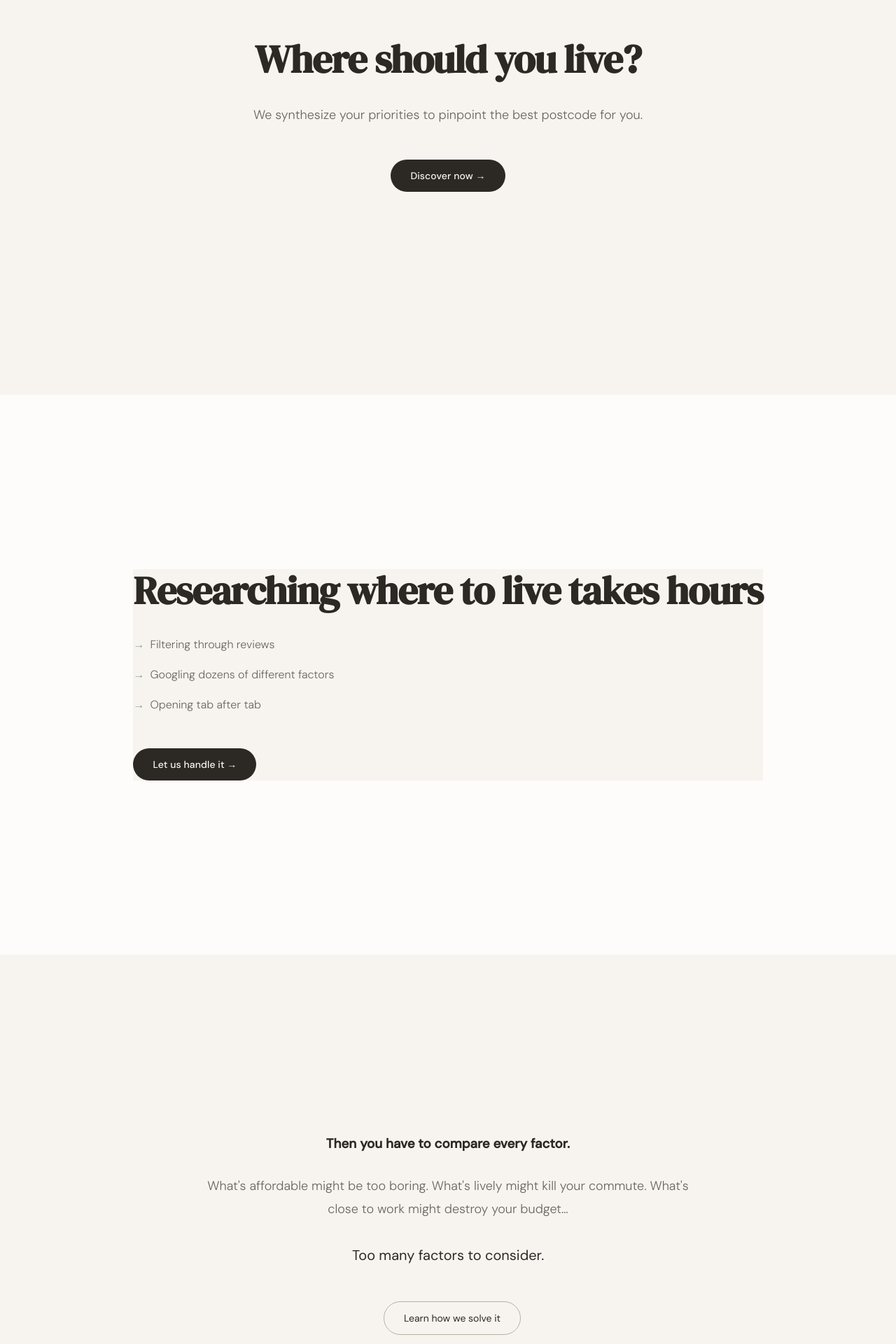
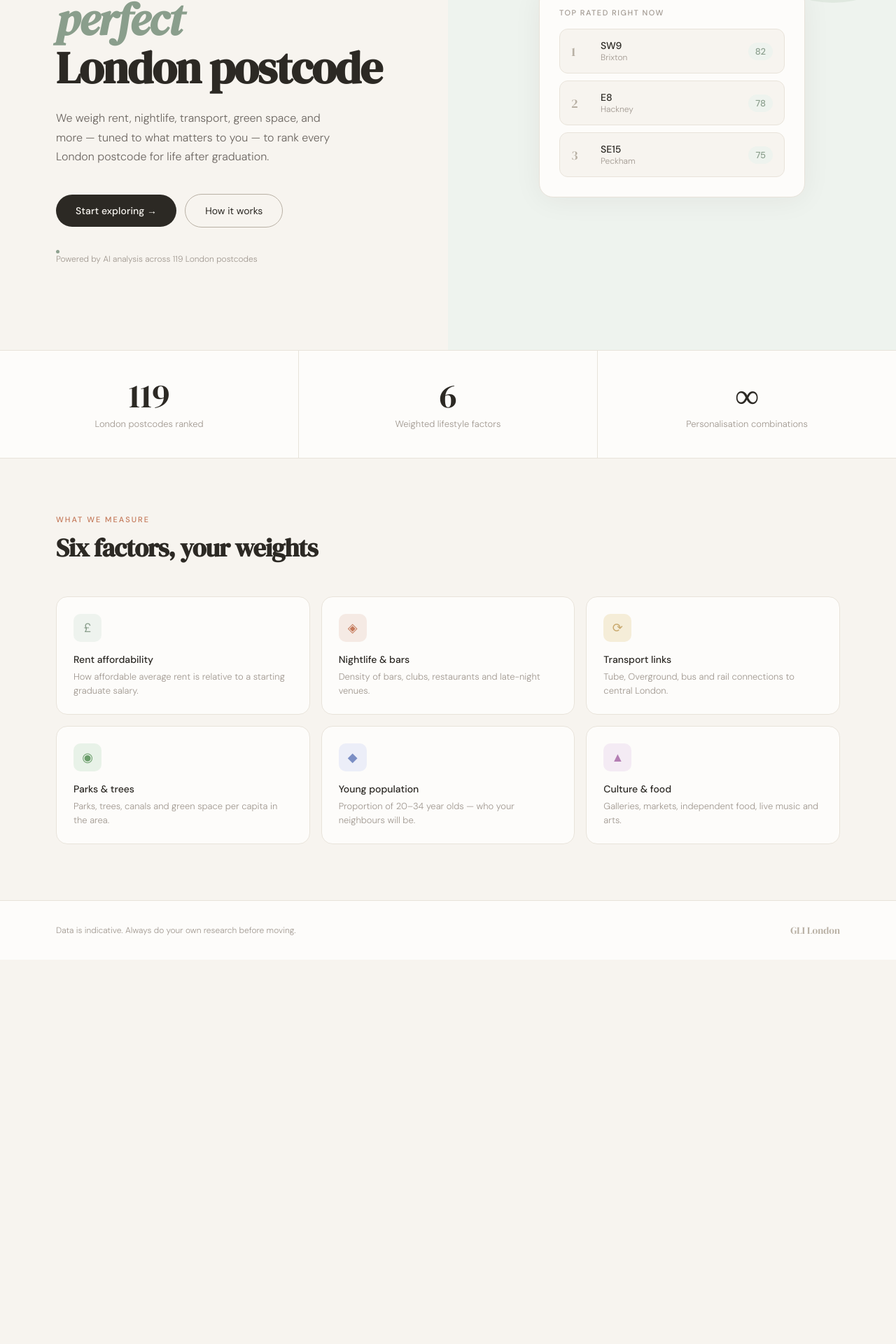
Before and after one commit to 26dec4y62/hackathon2026, a React (Vite) app: page / in a window 1280 px wide. Shown: the part 300-2220 px from the top of the page at 70% size. After the commit the page ends 1671 px from the top, so only its background shows below. Built offline with nearby package versions, Linux system fonts and the light colour scheme.

Commit message:
Revert "text added"
This reverts commit 17644a9ef1aeb47b12ea159602914526affa9ba3.

```diff
--- a/src/App.jsx
+++ b/src/App.jsx
@@ -454,92 +454,6 @@ const style = `
     display: block;
     cursor: crosshair;
   }
-
-  /* ───────── LANDING SECTIONS ───────── */
-  .landing-section {
-    min-height: 100vh;
-    display: flex;
-    align-items: center;
-    justify-content: center;
-    padding: 80px 40px;
-    text-align: center;
-  }
-
-  .landing-section.primary {
-    background: var(--cream);
-  }
-
-  .landing-section.secondary {
-    background: var(--warm-white);
-  }
-
-  .landing-section-content {
-    max-width: 700px;
-    margin: 0 auto;
-  }
-
-  .landing-section h2 {
-    font-family: 'DM Serif Display', serif;
-    font-size: clamp(36px, 5vw, 56px);
-    letter-spacing: -1px;
-    color: var(--ink);
-    margin-bottom: 32px;
-    line-height: 1.1;
-  }
-
-  .landing-section p {
-    font-size: 18px;
-    color: var(--ink-light);
-    line-height: 1.8;
-    margin-bottom: 24px;
-    font-weight: 300;
-  }
-
-  .landing-section-problems {
-    text-align: left;
-    background: var(--cream);
-  }
-
-  .landing-section-problems h3 {
-    font-family: 'DM Serif Display', serif;
-    font-size: 24px;
-    color: var(--ink);
-    margin-bottom: 12px;
-    margin-top: 20px;
-  }
-
-  .landing-section-problems h3:first-child {
-    margin-top: 0;
-  }
-
-  .landing-section-problems li {
-    font-size: 16px;
-    color: var(--ink-light);
-    line-height: 1.7;
-    margin-bottom: 16px;
-    font-weight: 300;
-    list-style: none;
-    padding-left: 24px;
-    position: relative;
-  }
-
-  .landing-section-problems li:before {
-    content: "→";
-    position: absolute;
-    left: 0;
-    color: var(--sage);
-  }
-
-  .section-cta {
-    display: flex;
-    gap: 16px;
-    margin-top: 48px;
-    justify-content: center;
-  }
-
-  .landing-section-problems .section-cta {
-    justify-content: flex-start;
-  }
 `;
 
 // ── DATA ──────────────────────────────────────────────────────────────────────
@@ -745,59 +659,23 @@ function toAreaOutcode(code) {
 // ── PAGES ─────────────────────────────────────────────────────────────────────
 
 function HomePage({ onNavigate }) {
+  const previewItems = [
+    { code:"SW9", area:"Brixton", score:82 },
+    { code:"E8",  area:"Hackney", score:78 },
+    { code:"SE15",area:"Peckham", score:75 },
+  ];
   return (
     <div className="page">
-      {/* Hero Section */}
-      <div className="landing-section primary">
-        <div className="landing-section-content">
-          <h2>Where should you live?</h2>
-          <p>We synthesize your priorities to pinpoint the best postcode for you.</p>
-          <div className="section-cta">
-            <button className="btn-primary" onClick={() => onNavigate("explore")}>
-              Discover now →
-            </button>
-          </div>
-        </div>
-      </div>
-
-      {/* Research Problem Section */}
-      <div className="landing-section secondary">
-        <div className="landing-section-problems">
-          <h2>Researching where to live takes hours</h2>
-          <ul>
-            <li>Filtering through reviews</li>
-            <li>Googling dozens of different factors</li>
-            <li>Opening tab after tab</li>
-          </ul>
-          <div className="section-cta">
-            <button className="btn-primary" onClick={() => onNavigate("explore")}>
-              Let us handle it →
-            </button>
-          </div>
-        </div>
-      </div>
-
-      {/* Comparison Problem Section */}
-      <div className="landing-section primary">
-        <div className="landing-section-content">
-          <h3>Then you have to compare every factor.</h3>
-          <p style={{marginTop: '32px', marginBottom: '32px'}}>What's affordable might be too boring. What's lively might kill your commute. What's close to work might destroy your budget…</p>
-          <p style={{fontSize: '20px', fontWeight: '400', color: 'var(--ink)'}}>Too many factors to consider.</p>
-          <div className="section-cta">
-            <button className="btn-secondary" onClick={() => onNavigate("about")}>
-              Learn how we solve it
-            </button>
-          </div>
-        </div>
-      </div>
-
-      {/* Solution Section */}
-      <div className="landing-section secondary">
-        <div className="landing-section-content">
-          <h2>We fix that.</h2>
-          <p>With tailored location suggestions based on real live data, we make a complex process incredibly simple.</p>
-          <p style={{marginTop: '32px', fontSize: '16px', fontStyle: 'italic', color: 'var(--ink-light)'}}>Six weighted factors. Infinite combinations. One perfect postcode for you.</p>
-          <div className="section-cta">
+      <div className="hero">
+        <div className="hero-left">
+          <div className="hero-eyebrow">London Graduate Index</div>
+          <h1 className="hero-title">
+            Find your<br/><em>perfect</em><br/>London postcode
+          </h1>
+          <p className="hero-body">
+            We weigh rent, nightlife, transport, green space, and more — tuned to what matters to you — to rank every London postcode for life after graduation.
+          </p>
+          <div>
             <button className="btn-primary" onClick={() => onNavigate("explore")}>
               Start exploring →
             </button>
@@ -805,6 +683,65 @@ function HomePage({ onNavigate }) {
               How it works
             </button>
           </div>
+          <div className="ai-dot" style={{width:5,height:5,borderRadius:'50%',background:'var(--sage)',display:'inline-block',marginTop:32,marginRight:6,animation:'pulse 2s infinite'}}></div>
+          <span style={{fontSize:12,color:'var(--ink-faint)',fontWeight:300}}>Powered by AI analysis across 119 London postcodes</span>
+        </div>
+        <div className="hero-right">
+          <div className="hero-map-card">
+            <div className="card-label">Top rated right now</div>
+            <div className="mini-postcode-list">
+              {previewItems.map((item,i) => (
+                <div className="mini-postcode-item" key={item.code}>
+                  <div className="mini-rank">{i+1}</div>
+                  <div>
+                    <div className="mini-code">{item.code}</div>
+                    <div className="mini-area">{item.area}</div>
+                  </div>
+                  <div className="mini-score">{item.score}</div>
+                </div>
+              ))}
+            </div>
+          </div>
+        </div>
+      </div>
+
+      <div className="stats-row">
+        <div className="stat-cell">
+          <div className="stat-num">119</div>
+          <div className="stat-label">London postcodes ranked</div>
+        </div>
+        <div className="stat-cell">
+          <div className="stat-num">6</div>
+          <div className="stat-label">Weighted lifestyle factors</div>
+        </div>
+        <div className="stat-cell">
+          <div className="stat-num">∞</div>
+          <div className="stat-label">Personalisation combinations</div>
+        </div>
+      </div>
+
+      <div className="section">
+        <div className="section-header">
+          <div className="section-eyebrow">What we measure</div>
+          <h2 className="section-title">Six factors, your weights</h2>
+        </div>
+        <div className="factors-grid">
+          {FACTORS.map(f => (
+            <div className="factor-card" key={f.id}>
+              <div className="factor-icon" style={{background:f.bg, color:f.color}}>
+                {f.id==="rent"?"£":f.id==="nightlife"?"◈":f.id==="transport"?"⟳":f.id==="greenery"?"◉":f.id==="age"?"◆":"▲"}
+              </div>
+              <div className="factor-name">{f.label}</div>
+              <div className="factor-desc">
+                {f.id==="rent" && "How affordable average rent is relative to a starting graduate salary."}
+                {f.id==="nightlife" && "Density of bars, clubs, restaurants and late-night venues."}
+                {f.id==="transport" && "Tube, Overground, bus and rail connections to central London."}
+                {f.id==="greenery" && "Parks, trees, canals and green space per capita in the area."}
+                {f.id==="age" && "Proportion of 20–34 year olds — who your neighbours will be."}
+                {f.id==="culture" && "Galleries, markets, independent food, live music and arts."}
+              </div>
+            </div>
+          ))}
         </div>
       </div>
 
```
